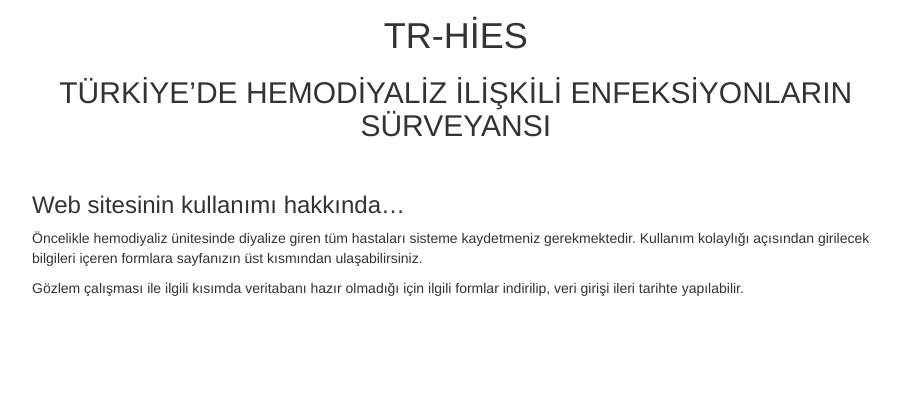
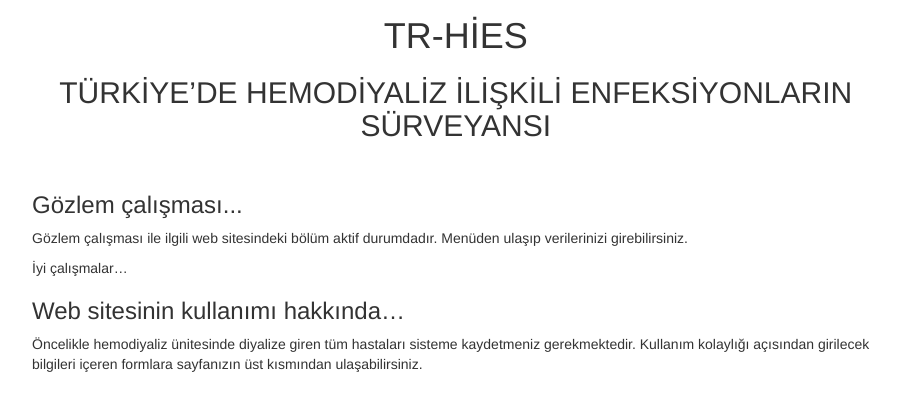
Before and after one commit to shasanoglu/hemosurvey, a Django app: template home/templates/home/home.html in a window 1280 px wide. Shown: the part 213-624 px from the top of the page, without its empty margins (38-938 px from the left). Run offline with Django 3.2, Linux system fonts and the light colour scheme; the template is opened without the code that fills it, so the values that code supplies are empty; the visitor is signed in with stand-in values (Sample User, id 1); some libraries are stand-ins or nearby versions.

Commit message:
Anasayfaya gözlem çalışması ile ilgili duyuru eklendi

```diff
--- a/home/templates/home/home.html
+++ b/home/templates/home/home.html
@@ -51,12 +51,18 @@
             <h2 class="text-center">TÜRKİYE’DE HEMODİYALİZ İLİŞKİLİ ENFEKSİYONLARIN SÜRVEYANSI</h2>
             <br>
             {% if user.is_authenticated %}
+                <h3>Gözlem çalışması...</h3>
+
+                <p>Gözlem çalışması ile ilgili web sitesindeki bölüm aktif durumdadır. Menüden ulaşıp verilerinizi girebilirsiniz.</p>
+
+                <p>İyi çalışmalar…</p>
+
                 <h3>Web sitesinin kullanımı hakkında…</h3>
 
                 <p>Öncelikle hemodiyaliz ünitesinde diyalize giren tüm hastaları sisteme kaydetmeniz gerekmektedir.
                 Kullanım kolaylığı açısından girilecek bilgileri içeren formlara sayfanızın üst kısmından ulaşabilirsiniz.</p>
 
-                <p>Gözlem çalışması ile ilgili kısımda veritabanı hazır olmadığı için ilgili formlar indirilip, veri girişi ileri tarihte yapılabilir.</p>
+
             {% endif %}
         </div>
     </div>
```
